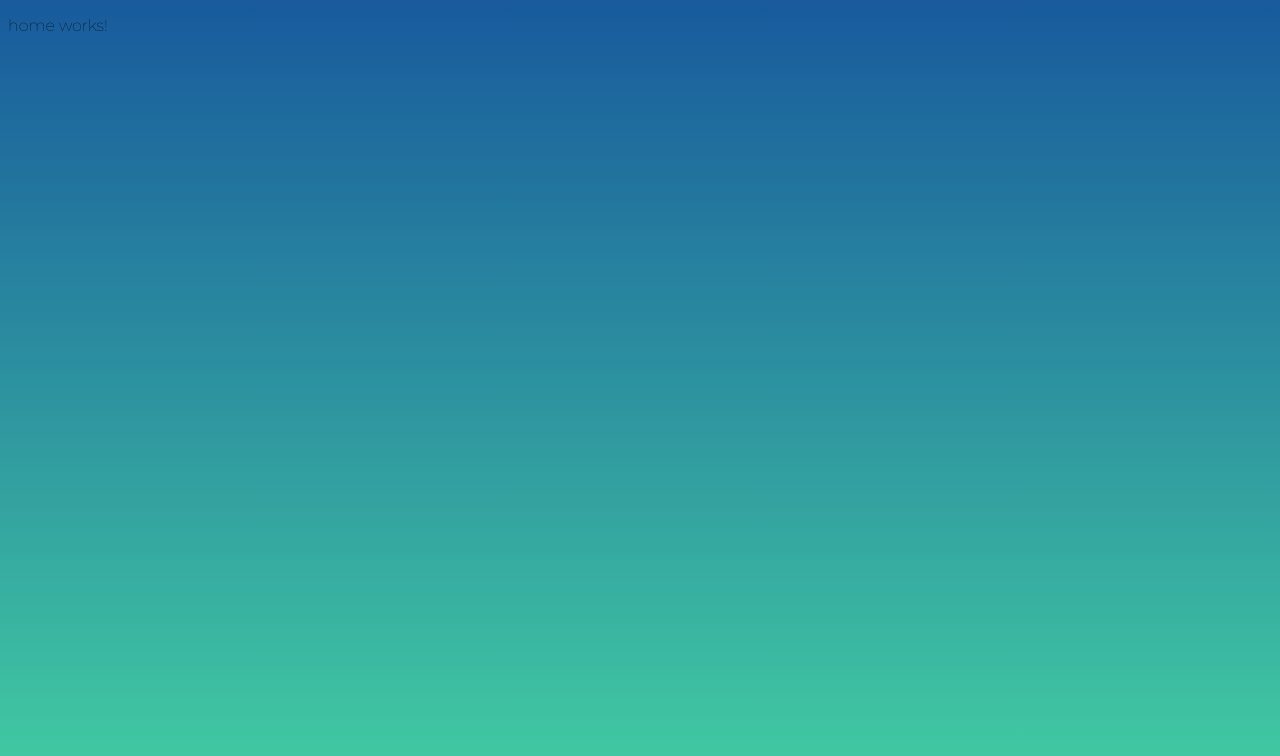
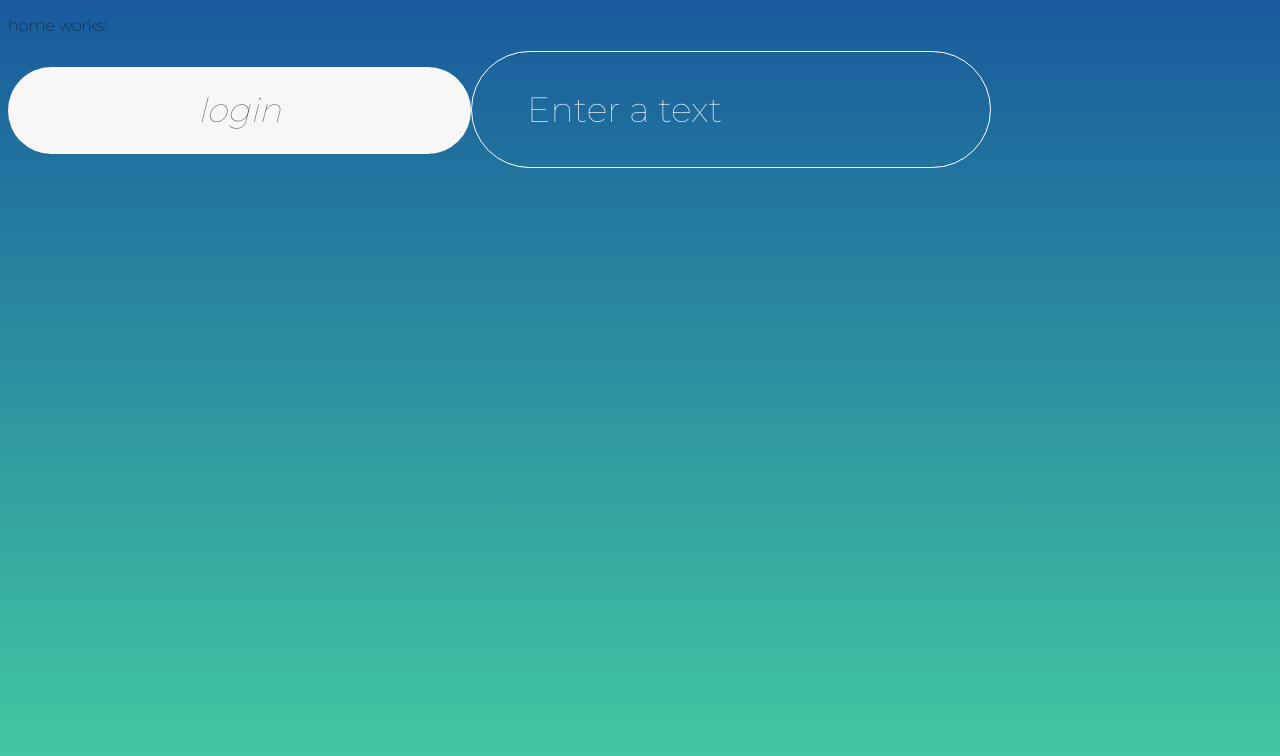
Before and after one commit to athon44/athon-frontend, an Angular app: page /home in a window 1280 px wide. Shown: the top 756 px of the page. Built offline with nearby package versions, Linux system fonts and the light colour scheme.

Commit message:
feat: ajustado (novamente) o button component

```diff
--- a/src/app/app.component.html
+++ b/src/app/app.component.html
@@ -1 +1,3 @@
 <router-outlet></router-outlet>
+<app-button text="login"></app-button>
+<app-input></app-input>
--- a/src/app/components/layout/button/button.component.scss
+++ b/src/app/components/layout/button/button.component.scss
@@ -7,8 +7,12 @@ button {
     background-position: center;
     border-radius: 69px;
     border: 0;
+    font-size: 34px;
+    font-style: italic;
+    font-weight: lighter;
+    line-height: 42px;
     cursor: pointer;
-    color: #6D6D6D;
+    color: $text-btn-color;
     opacity: 1;
     transition: background 0.8s;
 }
--- a/src/styles/global/_colors.scss
+++ b/src/styles/global/_colors.scss
@@ -1,4 +1,5 @@
 $white-color: #FFFFFF;
 $grey-btn-color: #f7f7f7;
+$text-btn-color: #6D6D6D;
 $background-up-color: #185A9D;
 $background-down-color: #43CEA2;
```
